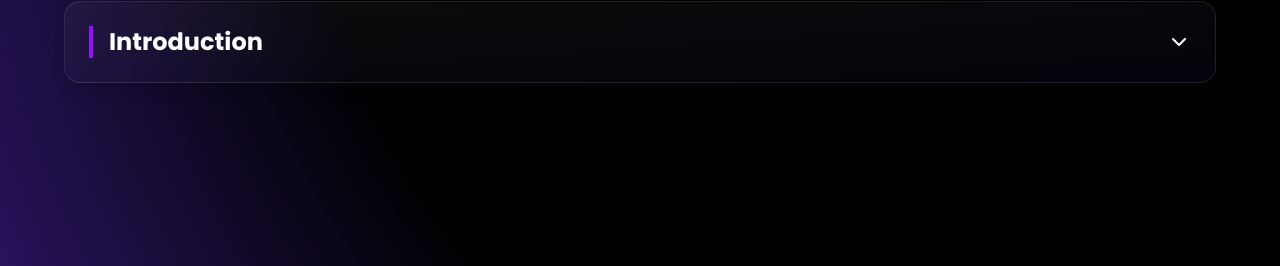
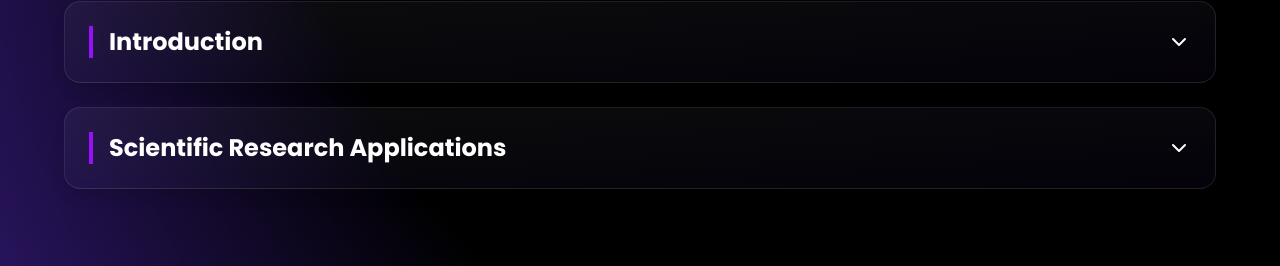
Before and after one commit to yash25hemnani/TerraQuakeApi, a React (Vite) app in the folder frontend/: page /use-cases in a window 1280 px wide. Shown: the part 491-757 px from the top of the page. Built offline with nearby package versions, Linux system fonts and the light colour scheme; no server answers.

Commit message:
Added Scientific Use Cases

```diff
--- a/frontend/src/pages/useCases/useCases.jsx
+++ b/frontend/src/pages/useCases/useCases.jsx
@@ -14,6 +14,18 @@ export default function UseCases() {
         'Supports educational tools to teach about seismic activity.',
         'Helps monitor infrastructure and safety in real-time.',
         'Assists in disaster prevention and preparedness planning.',
+      ],
+    },
+    {
+      title: "Scientific Research Applications",
+      content:
+        "This section describes how TerraQuakeAPI can be leveraged for scientific research in seismology and related fields. Here is what it enables researchers to do -",
+      points: [
+        "Monitor seismic patterns and trends in real-time for academic and applied research.",
+        "Conduct studies on earthquake probability, frequency, and impact modeling.",
+        "Integrate data seamlessly with analytical tools like MATLAB, Python, and R for deeper analysis.",
+        "Support thesis projects, publications, and research reports on seismic activity.",
+        "Assist in modeling and simulation of earthquake scenarios for research purposes.",
       ],
     },
   ];
@@ -54,7 +66,7 @@ export default function UseCases() {
               onClick={() => toggleExpand(index)}
             >
               <div className="flex justify-between items-center">
-                <h2 className="text-xl md:text-2xl font-bold text-white border-l-4 border-purple-600 pl-4">
+                <h2 className="text-lg md:text-2xl font-bold text-white border-l-4 border-purple-600 pl-4">
                   {item.title}
                 </h2>
                 <FiChevronDown
```
